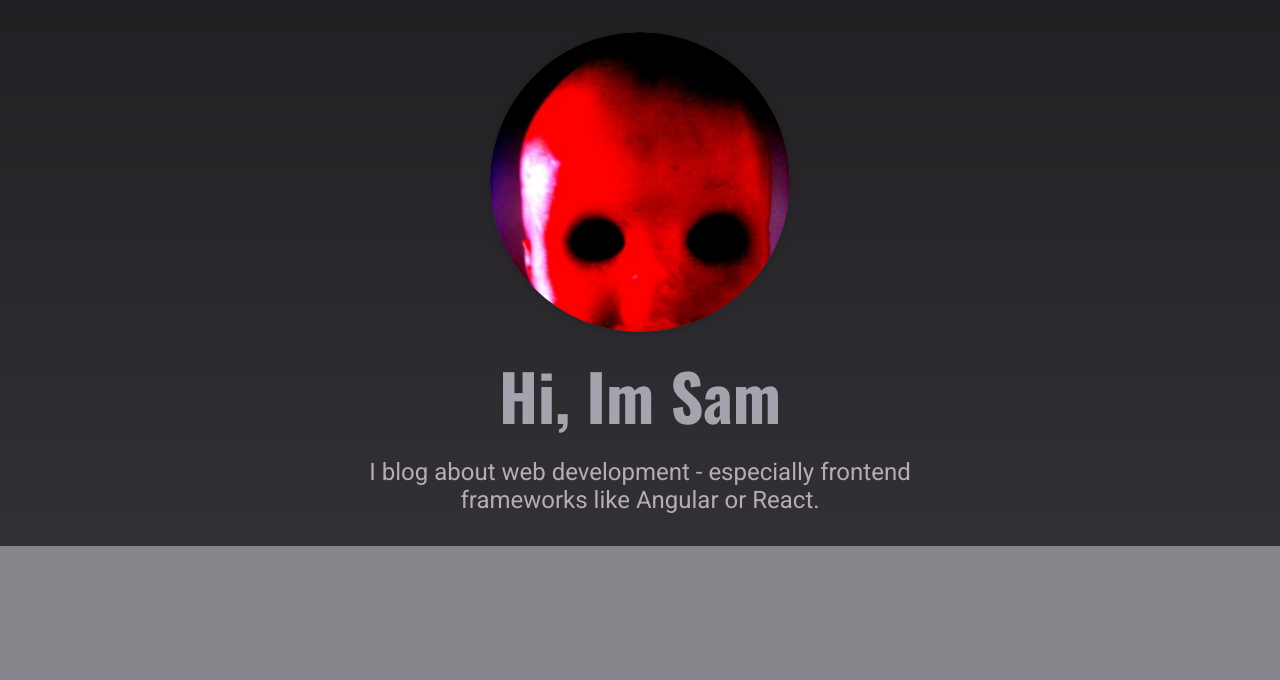
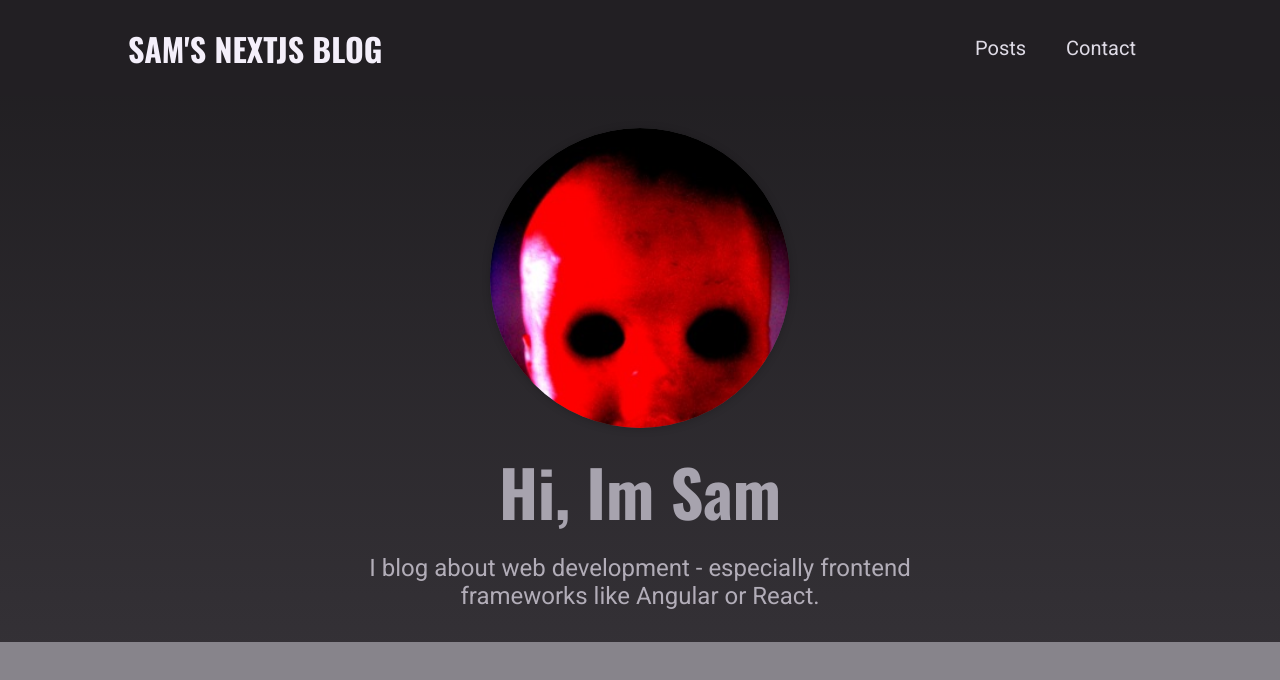
Before and after one commit to Samuel-Marien/blog_nextJs, a Next.js app: page / in a window 1280 px wide. Shown: the top 680 px of the page. Built offline with nearby package versions, Linux system fonts and the light colour scheme.

Commit message:
add layout & navbar

```diff
--- /dev/null
+++ b/components/layout/layout.js
@@ -0,0 +1,14 @@
+import React from 'react'
+
+import MainNavigation from './main-navigation'
+
+const Layout = (props) => {
+  return (
+    <>
+      <MainNavigation />
+      <main>{props.children}</main>
+    </>
+  )
+}
+
+export default Layout
--- /dev/null
+++ b/components/layout/logo.js
@@ -0,0 +1,9 @@
+import React from 'react'
+
+import classes from './logo.module.css'
+
+const Logo = () => {
+  return <div className={classes.logo}>Sam's NextJs Blog</div>
+}
+
+export default Logo
--- /dev/null
+++ b/components/layout/logo.module.css
@@ -0,0 +1,13 @@
+.logo {
+  text-transform: uppercase;
+  font-size: var(--size-5);
+  font-weight: bold;
+  font-family: 'Oswald', sans-serif;
+  color: var(--color-grey-50);
+}
+
+@media (min-width: 768px) {
+  .logo {
+    font-size: var(--size-8);
+  }
+}
--- /dev/null
+++ b/components/layout/main-navigation.js
@@ -0,0 +1,28 @@
+import React from 'react'
+import Link from 'next/link'
+
+import classes from './main-navigation.module.css'
+
+import Logo from './logo'
+
+const MainNavigation = () => {
+  return (
+    <header className={classes.header}>
+      <Link href="/">
+        <Logo />
+      </Link>
+      <nav>
+        <ul>
+          <li>
+            <Link href="/posts">Posts</Link>
+          </li>
+          <li>
+            <Link href="/contact">Contact</Link>
+          </li>
+        </ul>
+      </nav>
+    </header>
+  )
+}
+
+export default MainNavigation
--- /dev/null
+++ b/components/layout/main-navigation.module.css
@@ -0,0 +1,42 @@
+.header {
+  width: 100%;
+  height: 6rem;
+  background-color: var(--color-grey-900);
+  display: flex;
+  justify-content: space-between;
+  align-items: center;
+  padding: 0 10%;
+}
+
+.header ul {
+  list-style: none;
+  display: flex;
+  align-items: baseline;
+  margin: 0;
+  padding: 0;
+}
+
+.header li {
+  margin: 0 var(--size-4);
+}
+
+.header a {
+  color: var(--color-grey-100);
+  font-size: var(--size-4);
+}
+
+.header a:hover,
+.header a:active,
+.header a.active {
+  color: var(--color-grey-200);
+}
+
+@media (min-width: 768px) {
+  .header ul {
+    gap: 0.5rem;
+  }
+
+  .header a {
+    font-size: var(--size-5);
+  }
+}
--- a/pages/_app.js
+++ b/pages/_app.js
@@ -1,7 +1,12 @@
 import '../styles/globals.css'
+import Layout from '../components/layout/layout'
 
 function MyApp({ Component, pageProps }) {
-  return <Component {...pageProps} />
+  return (
+    <Layout>
+      <Component {...pageProps} />
+    </Layout>
+  )
 }
 
 export default MyApp
```
